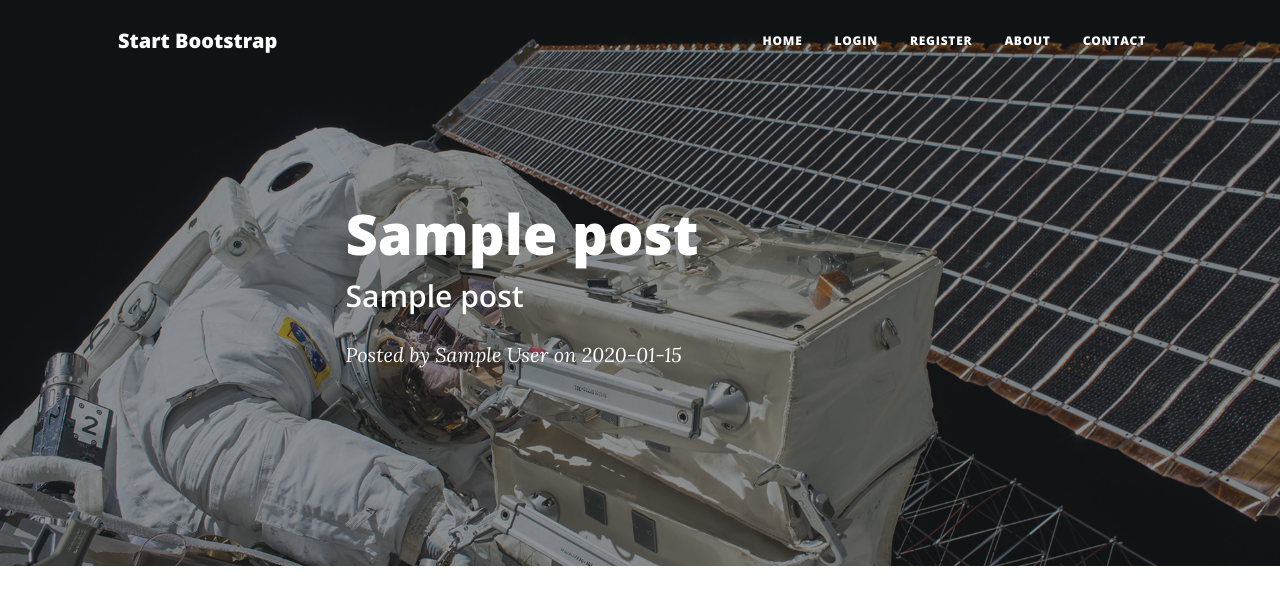
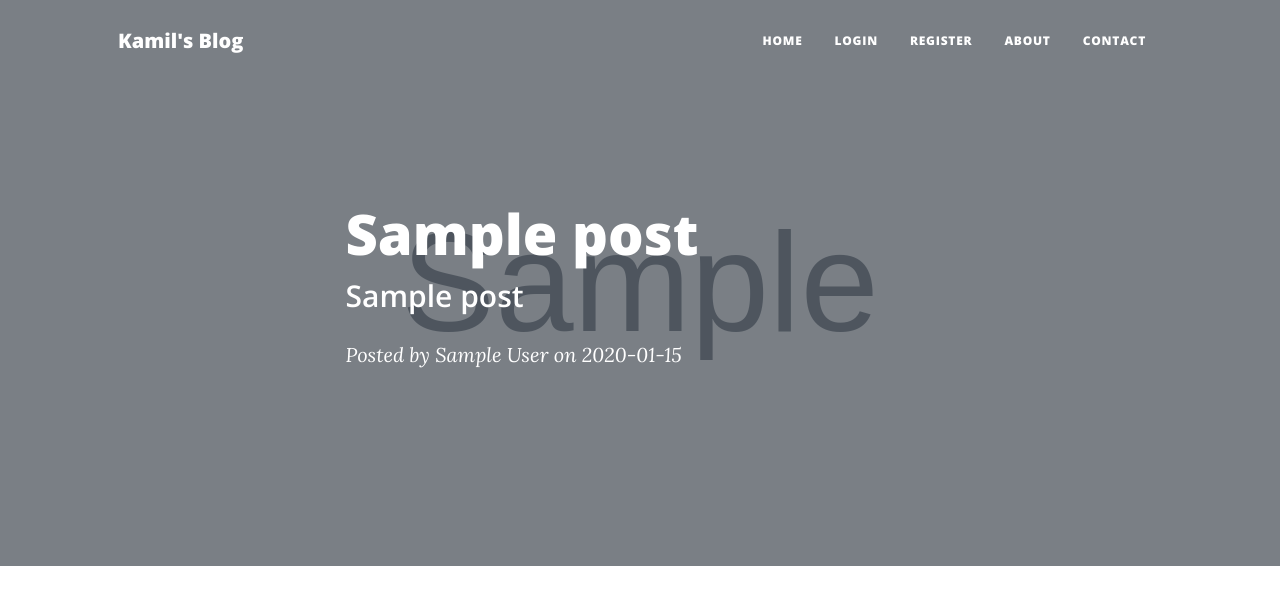
Before and after one commit to kamil-kosno/upgraded-blog, a Flask app: page /post/1 in a window 1280 px wide. Shown: the top 606 px of the page. Run offline with Flask 2, Linux system fonts and the light colour scheme; tables that the repository leaves empty hold one stand-in row (values such as "Sample post"); grey boxes marked "Sample" are stand-in pictures; some libraries are stand-ins or nearby versions.

Commit message:
update html templates

```diff
--- a/templates/header.html
+++ b/templates/header.html
@@ -19,7 +19,7 @@
         <!-- Navigation-->
         <nav class="navbar navbar-expand-lg navbar-light" id="mainNav">
             <div class="container px-4 px-lg-5">
-                <a class="navbar-brand" href="index.html">Start Bootstrap</a>
+                <a class="navbar-brand" href="https://www.linkedin.com/in/kamil-kosno-2b082761/">Kamil's Blog</a>
                 <button class="navbar-toggler" type="button" data-bs-toggle="collapse" data-bs-target="#navbarResponsive" aria-controls="navbarResponsive" aria-expanded="false" aria-label="Toggle navigation">
                     Menu
                     <i class="fas fa-bars"></i>
--- a/templates/index.html
+++ b/templates/index.html
@@ -1,7 +1,7 @@
 {% block content %}
 {% include 'header.html' %}
         <!-- Main Content-->
-        <div class="container px-4 px-lg-5">
+<div class="container px-4 px-lg-5" xmlns="http://www.w3.org/1999/html">
             <div class="row gx-4 gx-lg-5 justify-content-center">
                 <div class="col-md-10 col-lg-8 col-xl-7">
                     <!-- Post preview-->
@@ -12,8 +12,10 @@
                             <h3 class="post-subtitle">{{blog_post.subtitle}}</h3>
                         </a>
                         <p class="post-meta">
+                            <img src = "{{ blog_post.user.get_email_hash() }}" />
                             Posted by
-                            <a href="#!">{{blog_post.user.name}}</a>
+                            <span>{{blog_post.user.name}}</span>
+<!--                            <a href="#!">{{blog_post.user.name}}</a>-->
                             on {{blog_post.date}}
                             {% if is_admin %}
                             <a href="" onclick="set_id({{blog_post.id}})" data-bs-toggle="modal" data-bs-target="#deletePostModal">✘</a>
--- a/templates/make-post.html
+++ b/templates/make-post.html
@@ -3,7 +3,7 @@
 {% block content %}
 {{ ckeditor.load() }}
   <!-- Page Header -->
-  <header class="masthead" style="background-image: url('{{ url_for('static', filename='img/edit-bg.jpg')}}')">
+  <header class="masthead" style="background-image: url('{{ url_for('static', filename='assets/img/home-bg.jpg')}}')">
     <div class="overlay"></div>
     <div class="container">
       <div class="row">
--- a/templates/post.html
+++ b/templates/post.html
@@ -2,7 +2,8 @@
 {% import "bootstrap/wtf.html" as wtf %}
 {% block content %}
 <!-- Page Header-->
-        <header class="masthead" style="background-image: url({{url_for('static', filename='assets/img/post-bg.jpg')}})">
+<!--        <header class="masthead" style="background-image: url({{url_for('static', filename='assets/img/post-bg.jpg')}})">-->
+         <header class="masthead" style="background-image: url('{{ blog_post.img_url }}')">
             <div class="container position-relative px-4 px-lg-5">
                 <div class="row gx-4 gx-lg-5 justify-content-center">
                     <div class="col-md-10 col-lg-8 col-xl-7">
```
